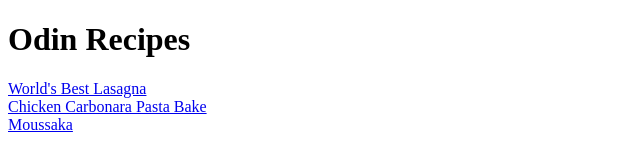
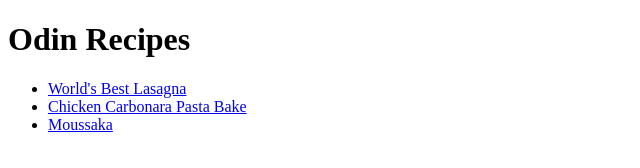
Before and after one commit to kalipana/odin-recipes, a plain HTML site: page index.html in a window 1280 px wide. Shown: the whole page, without its empty margins (0-640 px from the left). Drawn offline with Linux system fonts and the light colour scheme.

Commit message:
Change list of recipes to unordered list

```diff
--- a/index.html
+++ b/index.html
@@ -6,10 +6,10 @@
     </head>
     <body>
         <h1>Odin Recipes</h1>
-        <a href="recipes/lasagna.html">World's Best Lasagna</a>
-        <br>
-        <a href="recipes/chicken-carbonara.html">Chicken Carbonara Pasta Bake</a>
-        <br>
-        <a href="recipes/moussaka.html">Moussaka</a>
+        <ul>
+            <li><a href="recipes/lasagna.html">World's Best Lasagna</a></li>
+            <li><a href="recipes/chicken-carbonara.html">Chicken Carbonara Pasta Bake</a></li>
+            <li><a href="recipes/moussaka.html">Moussaka</a></li>
+        </ul>
     </body>
 </html>
```
